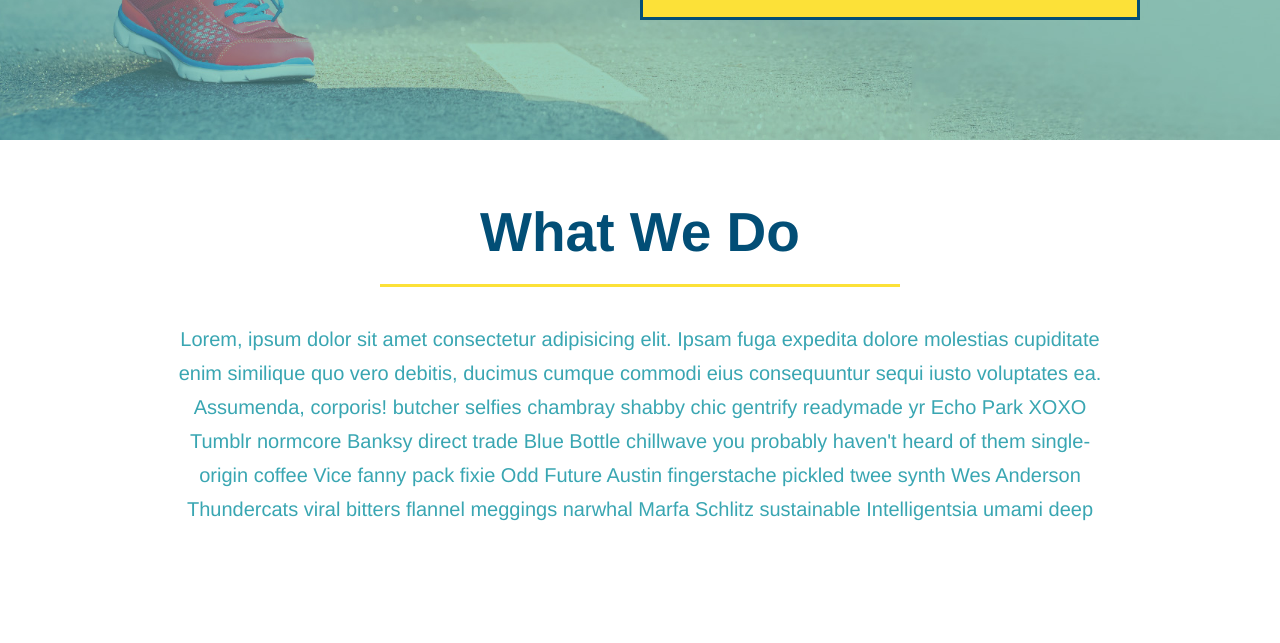
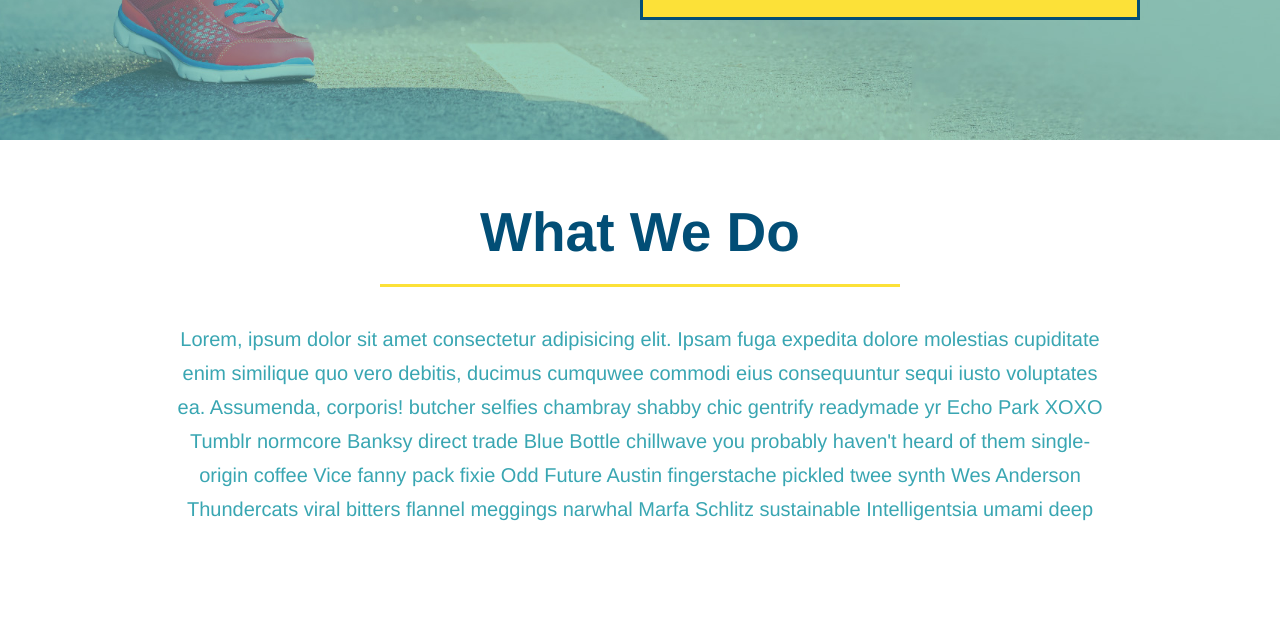
Before and after one commit to HoneySanghani/run-buddy, a plain HTML site: page index.html in a window 1280 px wide. Shown: the part 542-1185 px from the top of the page. Drawn offline with Linux system fonts and the light colour scheme.

```diff
--- a/index.html
+++ b/index.html
@@ -68,7 +68,7 @@
         <h2>What We Do</h2>
         <p>
             Lorem, ipsum dolor sit amet consectetur adipisicing elit. Ipsam fuga expedita dolore molestias cupiditate
-            enim similique quo vero debitis, ducimus cumque commodi eius consequuntur sequi iusto voluptates ea.
+            enim similique quo vero debitis, ducimus cumquwee commodi eius consequuntur sequi iusto voluptates ea.
             Assumenda, corporis! butcher selfies chambray shabby chic gentrify readymade yr Echo Park XOXO Tumblr
             normcore Banksy direct trade Blue Bottle chillwave you probably haven't heard of them single-origin coffee
             Vice fanny pack fixie Odd Future Austin fingerstache pickled twee synth Wes Anderson Thundercats viral
```
